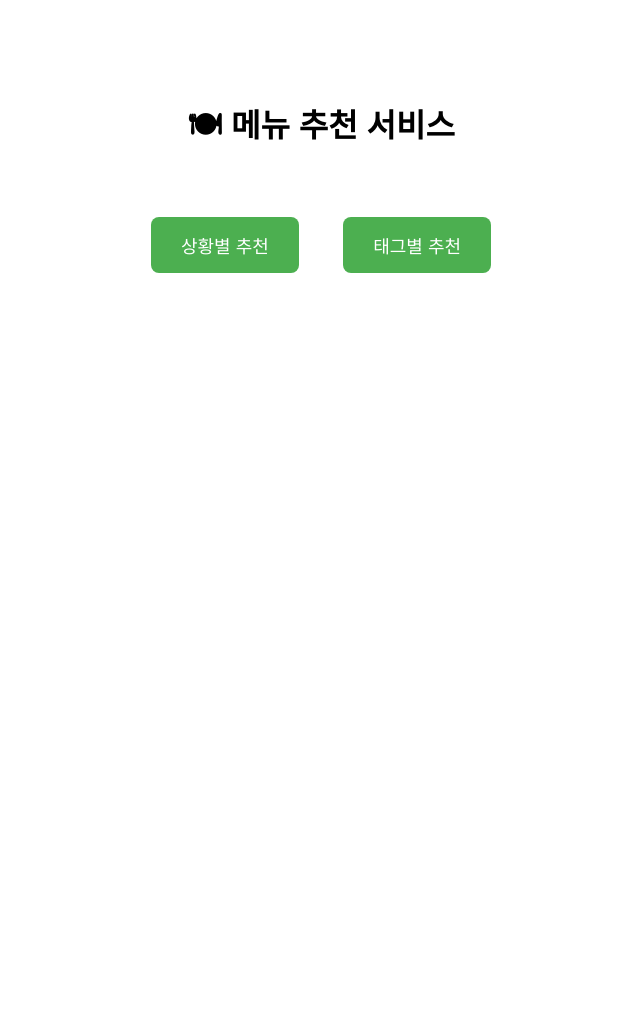
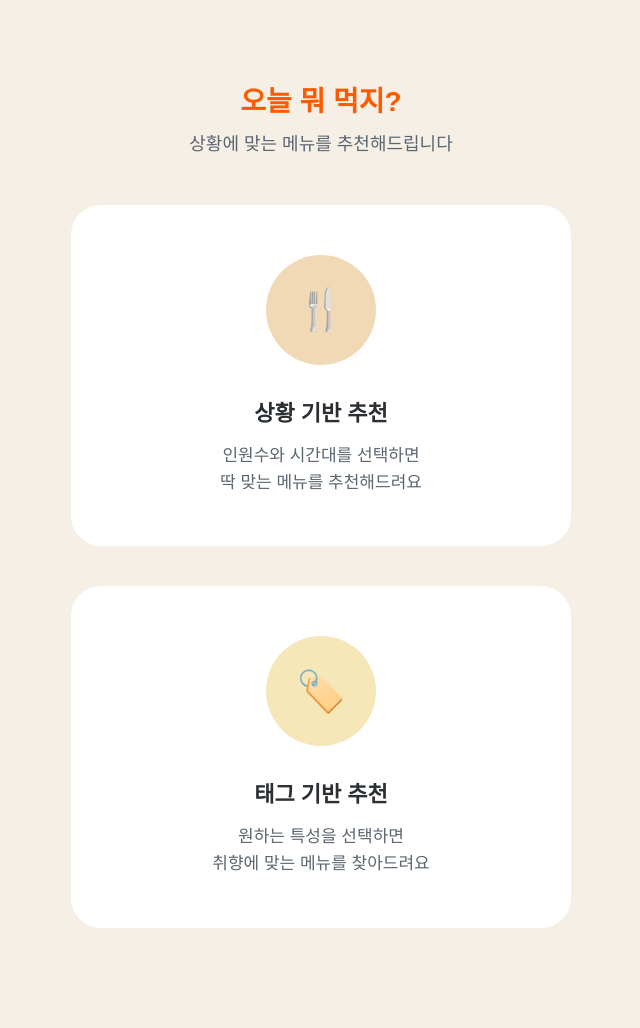
Before and after one commit to eun047/menu_project, a Flask app: page / in a window 1280 px wide. Shown: the whole page, without its empty margins (319-959 px from the left). Before the commit the page ends 273 px from the top, so only its background shows below. Run offline with Flask 3, Linux system fonts and the light colour scheme.

Commit message:
style: index.html UI 디자인 개선

```diff
--- a/templates/index.html
+++ b/templates/index.html
@@ -2,37 +2,103 @@
 <html lang="ko">
 <head>
 <meta charset="UTF-8">
-    <title>메뉴 추천 서비스</title>
+<meta name="viewport" content="width=device-width, initial-scale=1.0">
+<title>메뉴 추천</title>
+
 <style>
     body {
+        margin: 0;
+        font-family: 'Apple SD Gothic Neo', 'Noto Sans KR', sans-serif;
+        background-color: #f5efe6; /* 베이지톤 배경 */
         text-align: center;
-            font-family: Arial, sans-serif;
-            margin-top: 100px;
     }
+
+    .wrapper {
+        padding: 60px 20px;
+        max-width: 500px;
+        margin: auto;
+    }
+
     h1 {
+        color: #ff5a00;
+        font-size: 28px;
+        margin-bottom: 10px;
+    }
+
+    .subtitle {
+        color: #5c6670;
+        font-size: 18px;
+        margin-bottom: 50px;
+    }
+
+    .card {
+        background-color: #ffffff;
+        border-radius: 30px;
+        padding: 50px 30px;
         margin-bottom: 40px;
+        text-decoration: none;
+        display: block;
+        color: #2b2f33;
+        box-shadow: 0 10px 25px rgba(255, 255, 255, 0.08);
+        transition: transform 0.2s ease;
     }
-        .btn {
-            display: inline-block;
-            margin: 20px;
-            padding: 15px 30px;
-            font-size: 18px;
-            text-decoration: none;
-            color: white;
-            background-color: #4CAF50;
-            border-radius: 8px;
+
+    .card:active {
+        transform: scale(0.97);
     }
-        .btn:hover {
-            background-color: #45a049;
+
+    .icon-circle {
+        width: 110px;
+        height: 110px;
+        background-color: #f2d9b6;
+        border-radius: 50%;
+        margin: 0 auto 30px;
+        display: flex;
+        justify-content: center;
+        align-items: center;
+        font-size: 40px;
+    }
+
+    .card-title {
+        font-size: 22px;
+        font-weight: bold;
+        margin-bottom: 15px;
+    }
+
+    .card-desc {
+        font-size: 17px;
+        color: #5c6670;
+        line-height: 1.6;
     }
 </style>
 </head>
+
 <body>
 
-    <h1>🍽 메뉴 추천 서비스</h1>
+<div class="wrapper">
 
-    <a href="/condition" class="btn">상황별 추천</a>
-    <a href="/tags" class="btn">태그별 추천</a>
+    <h1>오늘 뭐 먹지?</h1>
+    <div class="subtitle">상황에 맞는 메뉴를 추천해드립니다</div>
+
+    <a href="/condition" class="card">
+        <div class="icon-circle">🍴</div>
+        <div class="card-title">상황 기반 추천</div>
+        <div class="card-desc">
+            인원수와 시간대를 선택하면<br>
+            딱 맞는 메뉴를 추천해드려요
+        </div>
+    </a>
+
+    <a href="/tags" class="card">
+        <div class="icon-circle" style="background-color:#f5e7b8;">🏷️</div>
+        <div class="card-title">태그 기반 추천</div>
+        <div class="card-desc">
+            원하는 특성을 선택하면<br>
+            취향에 맞는 메뉴를 찾아드려요
+        </div>
+    </a>
+
+</div>
 
 </body>
 </html>
```
Lines whose indentation alone changed are shown as unchanged.
